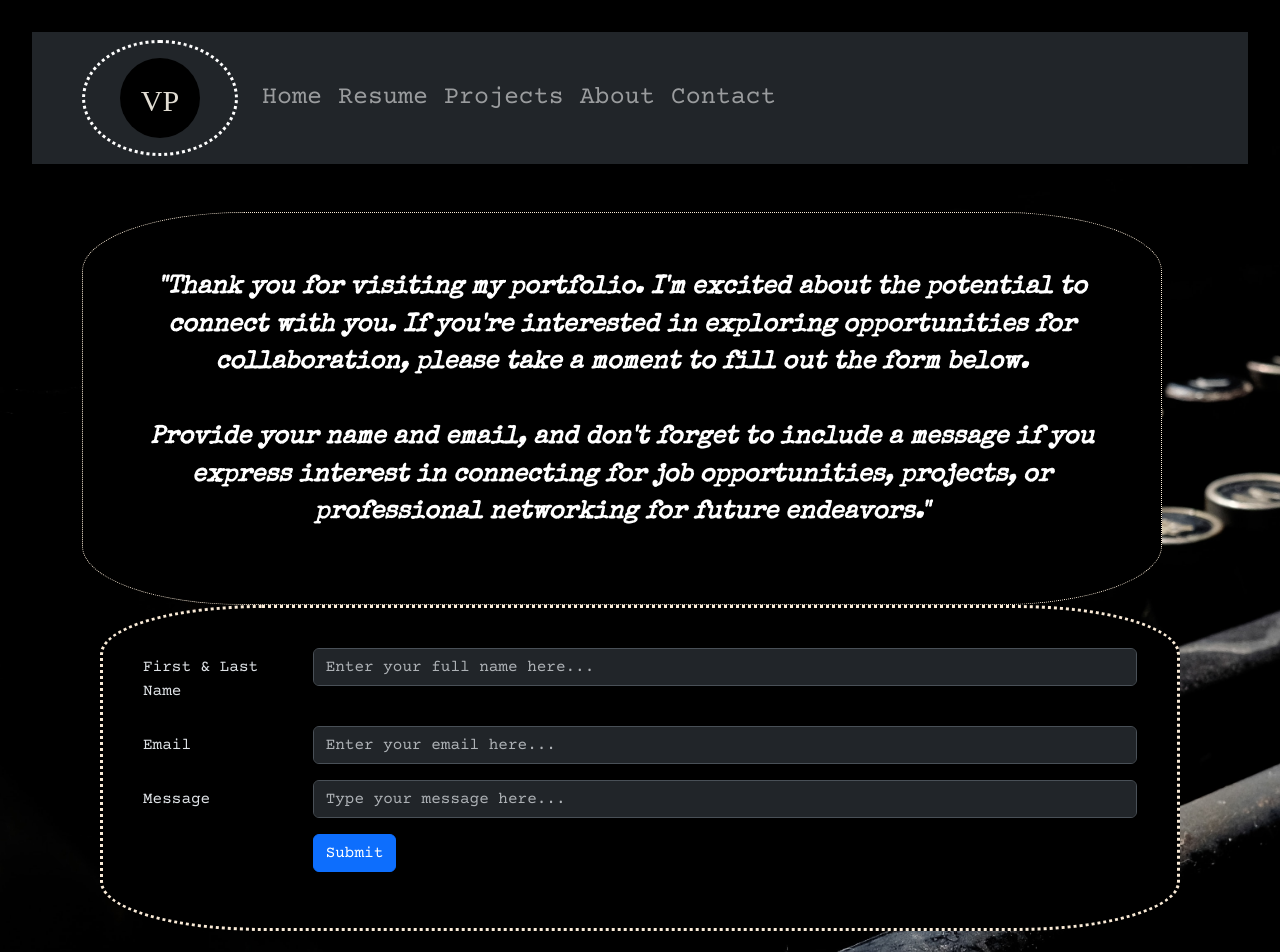
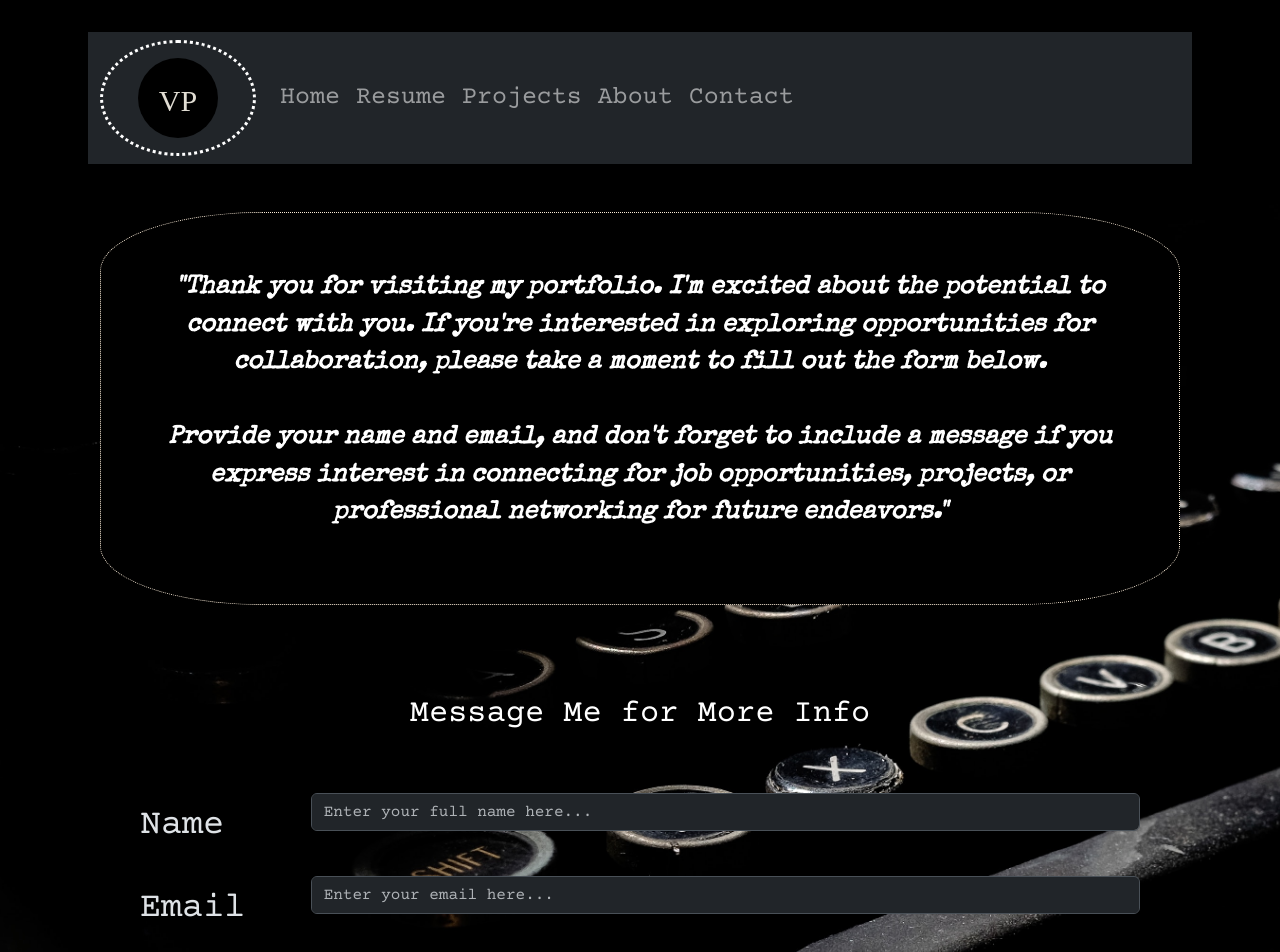
Before and after one commit to VernPG/VeronicaPerez-Portfolio, a React (Vite) app in the folder portfolio/: page /Contact in a window 1280 px wide. Shown: the top 952 px of the page. Built offline with nearby package versions, Linux system fonts and the light colour scheme; a web font is replaced by a local one.

Commit message:
updated centering of all cards

```diff
--- a/portfolio/src/App.css
+++ b/portfolio/src/App.css
@@ -3,5 +3,7 @@
   margin: 0 auto;
   padding: 2rem;
   text-align: center;
-
+  /* display: flex; */
+  justify-content: center;
+  align-items: center;
 }
--- a/portfolio/src/index.css
+++ b/portfolio/src/index.css
@@ -4,6 +4,9 @@ body {
   background-image: url("./assets/william-j-simpson-LqRJ1Oc9zlw-unsplash.jpg");
   background-size:cover;
   font-family: "Courier Prime";
+  justify-content: center;
+  align-items: center;
+  display: flex;
 }
 
 .me-auto {
@@ -30,7 +33,7 @@ h2 {
   padding-top: 50px;
   text-align: center;
   font-family: "Courier Prime";
-  color: antiquewhite;
+  color: white;
 }
 aside {
   font-style: italic;
@@ -164,6 +167,7 @@ h5 {
   color: black;
   font-family: "Special Elite";
   font-weight: bolder;
+
 }
 
 .item {
@@ -192,14 +196,12 @@ h5 {
 
 .form {
   width: 1080px;
-  background-color: black;
-  border-color: antiquewhite;
-  border-style: dotted;
-  border-radius: 15%;
+  background-color: transparent;
   padding: 40px;
-  margin-top: 20%;
+  margin-top: 40px;
   margin: 0 auto;
   display: inline-block;
+  font-size: 35px;
 }
 
 .mb-3 {
--- a/portfolio/src/pages/Contact.jsx
+++ b/portfolio/src/pages/Contact.jsx
@@ -78,11 +78,14 @@ export default function Contact() {
           you express interest in connecting for job opportunities, projects, or
           professional networking for future endeavors."
         </ul> */}
+
       </header>
+
       <Form className="form" onSubmit={handleSubmit}>
+      <h2>Message Me for More Info</h2><br />
         <Form.Group as={Row} className="mb-3" controlId="fullName">
           <Form.Label column sm={2}>
-            First & Last Name
+            Name
           </Form.Label>
           <Col sm={10}>
             <Form.Control
```
